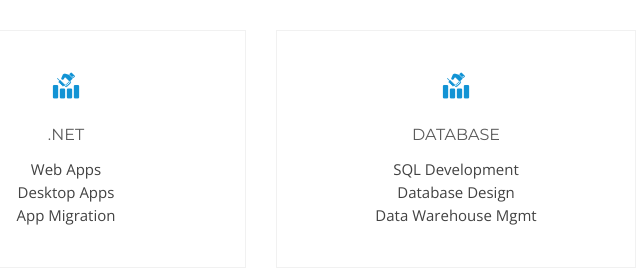
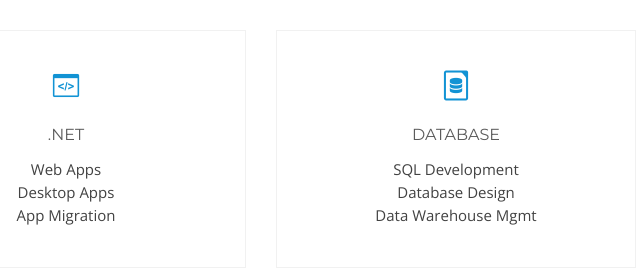
Before and after one commit to kanuritech/kanuritech.github.io, a website: page services.html in a window 1280 px wide. Shown: the part 435-704 px from the top of the page, 184-824 px from the left. Drawn offline with nearby package versions, Linux system fonts and the light colour scheme; files whose address does not match are found by name.

Commit message:
services
icons updated

```diff
--- a/services.html
+++ b/services.html
@@ -198,7 +198,7 @@
 					<div class="col-md-4 col-sm-4">
 						<div class="single-feature text-center mb-30">
 							<div class="feature-icon-box">
-								<i class="icofont icofont-deal"></i>
+								<i class="icofont icofont-code"></i>
 							</div>
 							<div class="feature-text">
 								<h5>.NET</h5>
@@ -212,7 +212,7 @@
 					<div class="col-md-4 col-sm-4">
 						<div class="single-feature text-center mb-30">
 							<div class="feature-icon-box">
-								<i class="icofont icofont-deal"></i>
+								<i class="icofont icofont-file-sql"></i>
 							</div>
 							<div class="feature-text">
 								<h5>DATABASE</h5>
```
